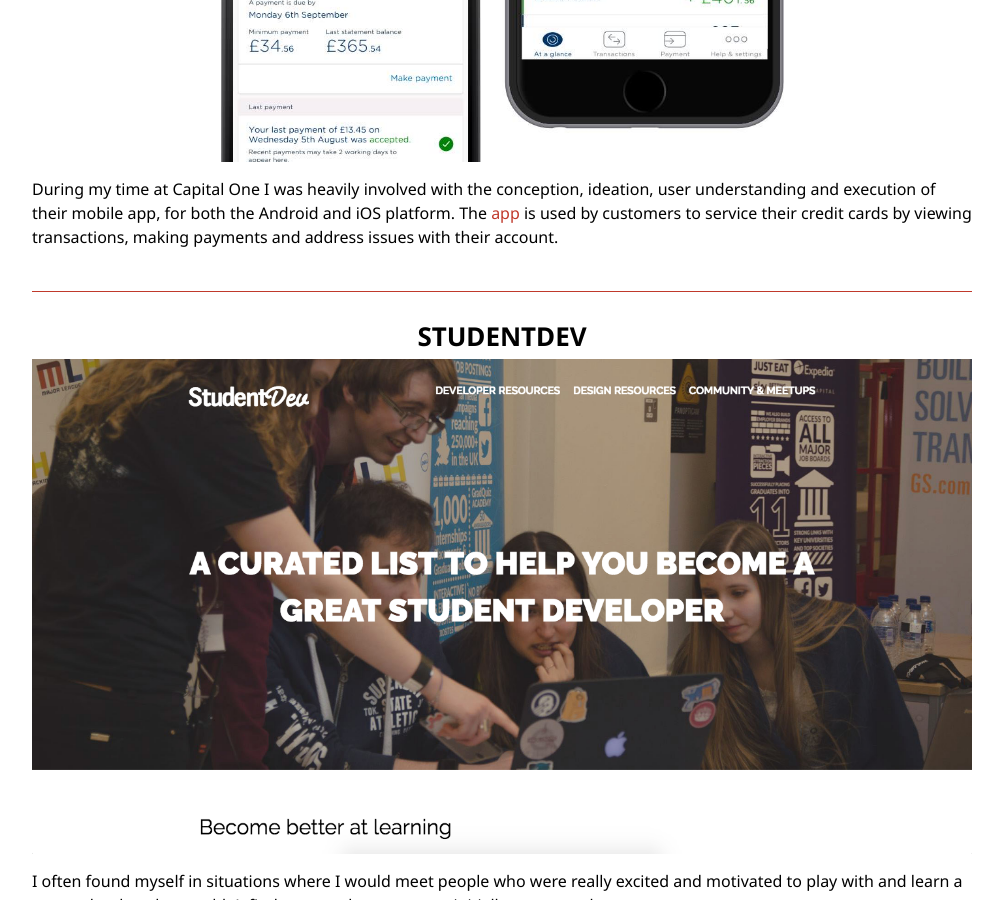
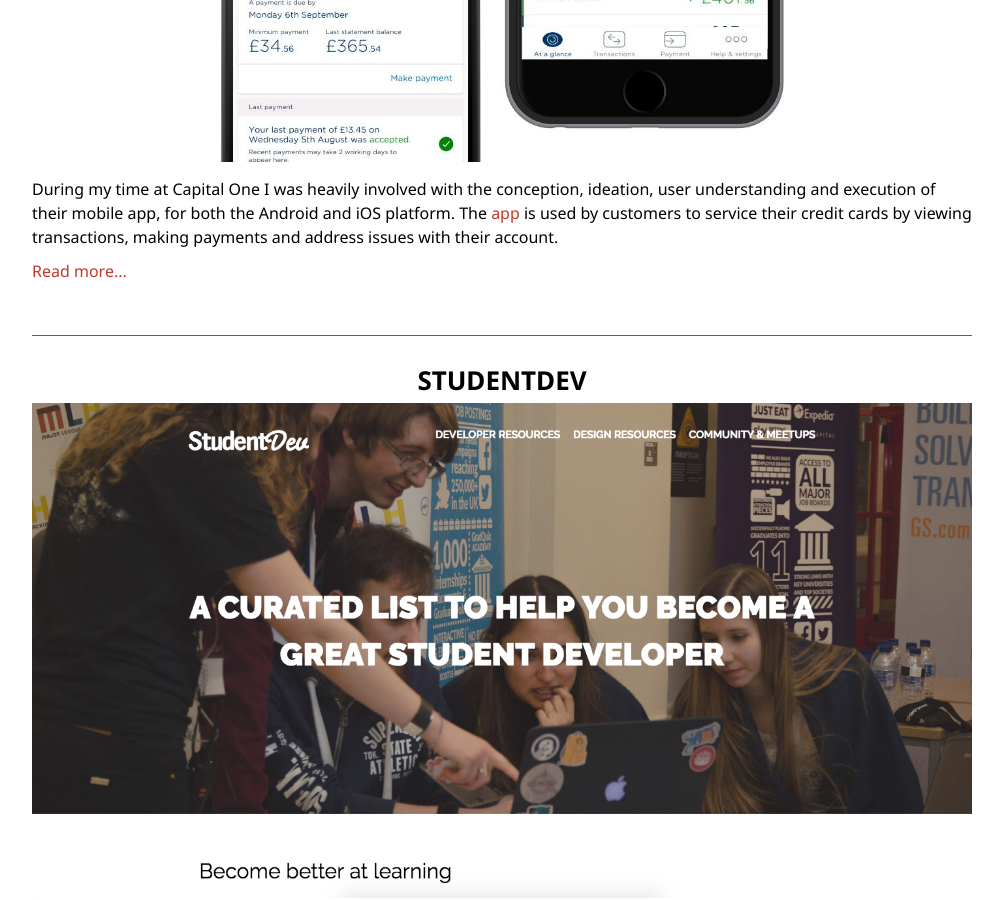
Before and after one commit to syeef/syeefkarim-2016-v0, a Jekyll site: the page built from portfolio/index.md, in a window 1280 px wide and 900 px high, scrolled down 962 px. Shown: the whole window, without its empty margins (138-1141 px from the left). Built offline with Jekyll 4.4.1, drawn with Linux system fonts in a browser that asks for light colours.

Commit message:
testing to see if links work...

```diff
--- a/portfolio/index.md
+++ b/portfolio/index.md
@@ -6,7 +6,7 @@ dribbbleImage: /images/posts/dribbble.png
 dribbbleBio: <p>A collection of some of the illustrations, wireframes and concepts that I've created and shared with the <a id="links" href='http://dribbble.com/syeef' target="_blank">Dribbble</a> commmunity. I'm always open to getting feedback and learning what I can improve, but kudos is also always greatly appreciated.</p>
 
 capitaloneImage: /images/posts/capitalone.png
-capitaloneBio: During my time at Capital One I was heavily involved with the conception, ideation, user understanding and execution of their mobile app, for both the Android and iOS platform. The <a id="links" href='http://capitalone.co.uk/app' target="_blank">app</a> is used by customers to service their credit cards by viewing transactions, making payments and address issues with their account.
+capitaloneBio: <p>During my time at Capital One I was heavily involved with the conception, ideation, user understanding and execution of their mobile app, for both the Android and iOS platform. The <a id="links" href='http://capitalone.co.uk/app' target="_blank">app</a> is used by customers to service their credit cards by viewing transactions, making payments and address issues with their account.</p><p><a id="links" href='/portfolio/capitalone.html' target="_blank">Read more...</a></p>
 
 studentdevImage: /images/posts/studentdev.png
 studentdevBio: <p>I often found myself in situations where I would meet people who were really excited and motivated to play with and learn a new technology but couldn’t find any good resources to initially get started.</p> <p><a id="links" href='http://studentdev.io' target="_blank">StudentDev</a> is a small project I worked on to try to change this. It's a collection of resources to help someone learn a new technology, sharpen their design skills and even find a local meet up group.</p><p>Today it is open to anyone to contribute towards, and I'm always looking to expand the collection with newer and more relevant material.</p>
```
